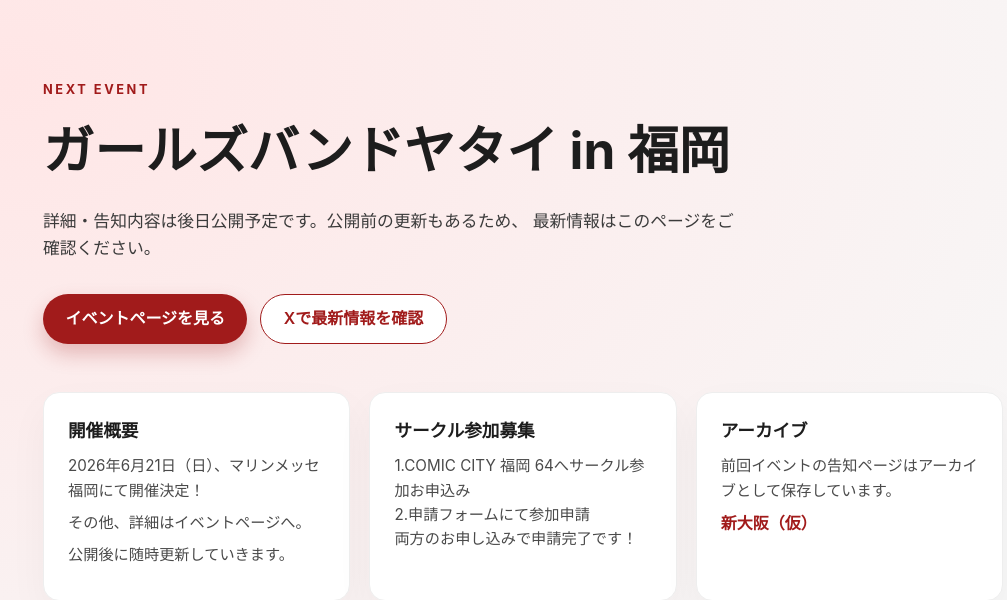
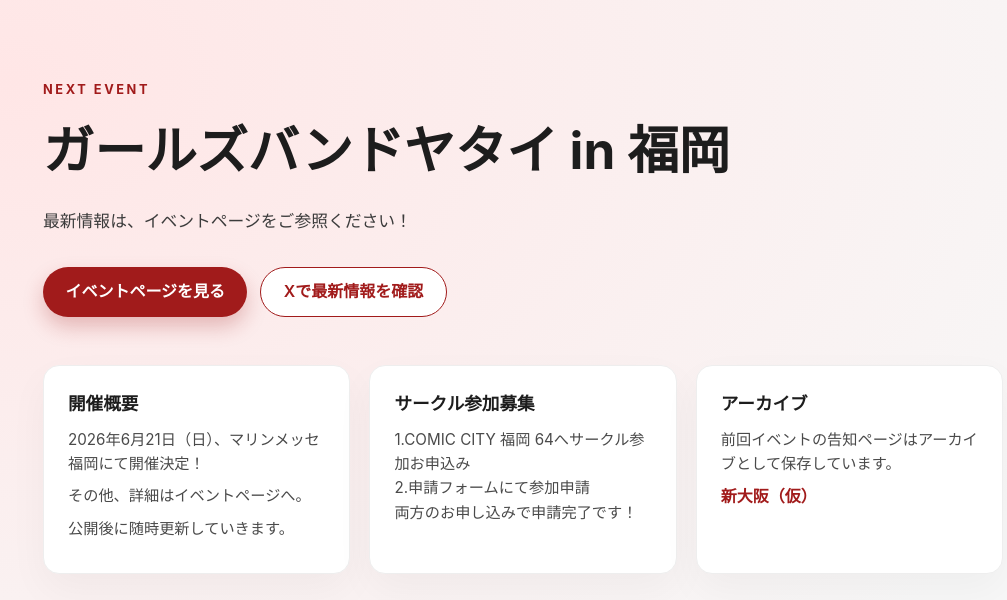
Before and after one commit to aikoikom/gbc_shinoosaka, a Next.js app: page /gbc_shinoosaka/ in a window 1280 px wide. Shown: the top 600 px of the page, without its empty margins (117-1124 px from the left). Built offline with nearby package versions, Linux system fonts and the light colour scheme.

Commit message:
Update page.tsx

```diff
--- a/app/page.tsx
+++ b/app/page.tsx
@@ -9,8 +9,7 @@ export default function Home() {
           <p className={styles.kicker}>Next Event</p>
           <h1 className={styles.title}>ガールズバンドヤタイ in 福岡</h1>
           <p className={styles.subtitle}>
-            詳細・告知内容は後日公開予定です。公開前の更新もあるため、
-            最新情報はこのページをご確認ください。
+            最新情報は、イベントページをご参照ください！
           </p>
           <div className={styles.actions}>
             <Link className={styles.primary} href="/second">
```
